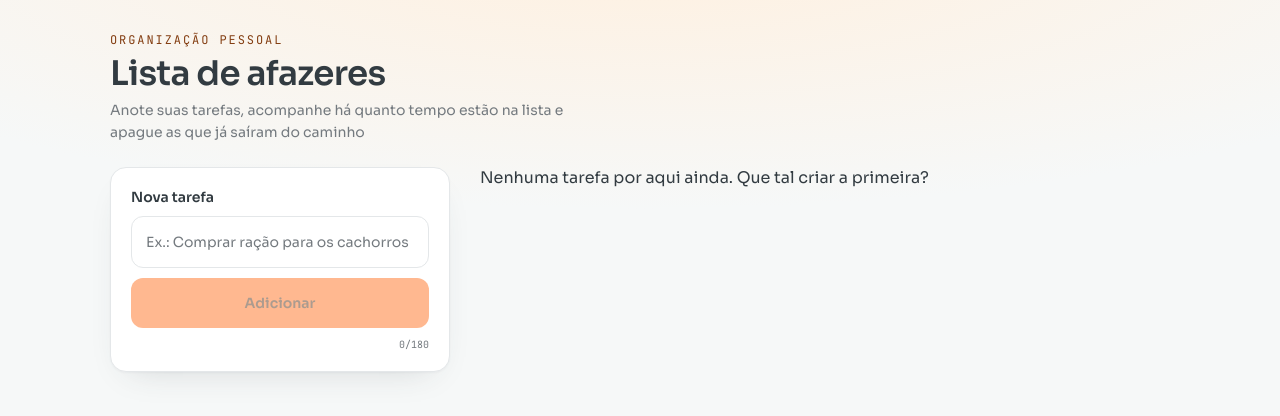
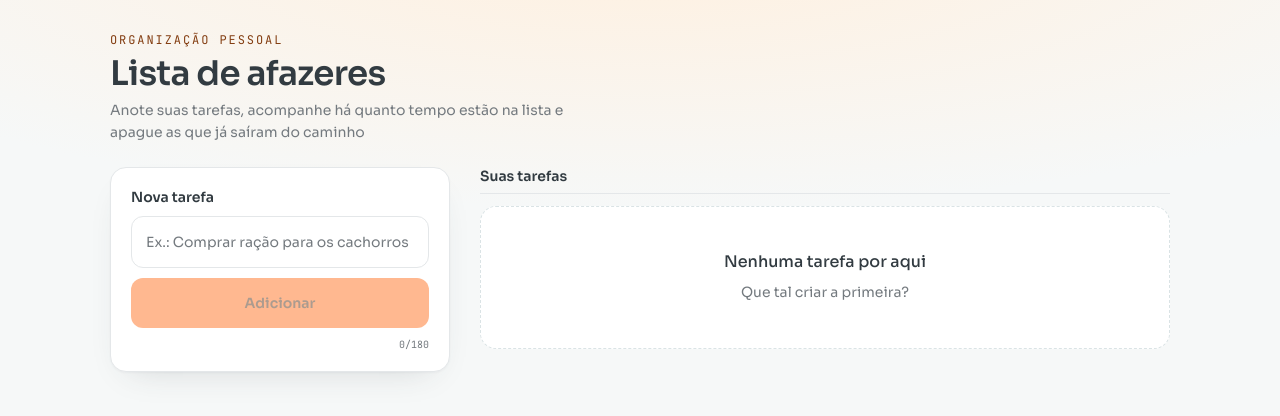
Before and after one commit to taynasales/desafio-todo-list, a React (Vite) app: page / in a window 1280 px wide. Shown: the top 416 px of the page. Built offline with nearby package versions, Linux system fonts and the light colour scheme.

Commit message:
style: estiliza lista com estado vazio e contador de concluidas

```diff
--- /dev/null
+++ b/src/components/TaskList.module.css
@@ -0,0 +1,51 @@
+.header {
+  display: flex;
+  align-items: baseline;
+  justify-content: space-between;
+  gap: 8px;
+  padding-bottom: 8px;
+  border-bottom: 1px solid var(--border);
+  margin-bottom: 12px;
+}
+
+.title {
+  font-size: 14px;
+  font-weight: 600;
+}
+
+.count {
+  font-family: var(--font-mono);
+  font-size: 12px;
+  color: var(--ink-soft);
+}
+
+.list {
+  list-style: none;
+  display: flex;
+  flex-direction: column;
+  gap: 12px;
+}
+
+.empty {
+  display: flex;
+  flex-direction: column;
+  align-items: center;
+  gap: 10px;
+  padding: 44px 24px;
+  text-align: center;
+  background: var(--surface);
+  border: 1px dashed var(--border-strong);
+  border-radius: 16px;
+}
+
+.emptyTitle {
+  font-size: 16px;
+  font-weight: 500;
+  color: var(--ink);
+}
+
+.emptyText {
+  font-size: 14px;
+  line-height: 1.55;
+  color: var(--ink-soft);
+}
--- a/src/components/TaskList.tsx
+++ b/src/components/TaskList.tsx
@@ -1,5 +1,6 @@
 import type { Task } from "../types";
 import TaskItem from "./TaskItem";
+import styles from "./TaskList.module.css";
 
 interface TaskListProps {
   tasks: Task[];
@@ -9,12 +10,29 @@ interface TaskListProps {
 }
 
 function TaskList({ tasks, onDelete, onToggle, onEdit }: TaskListProps) {
-  if (tasks.length === 0) {
-    return <p>Nenhuma tarefa por aqui ainda. Que tal criar a primeira?</p>;
-  }
+  // if (tasks.length === 0) {
+  //   return <p>Nenhuma tarefa por aqui ainda. Que tal criar a primeira?</p>;
+  // }
+  const doneCount = tasks.filter((task) => task.done).length;
 
   return (
-    <ul>
+    <section>
+      <div className={styles.header}>
+        <h2 className={styles.title}>Suas tarefas</h2>
+        {tasks.length > 0 && (
+          <span className={styles.count}>
+            {doneCount} de {tasks.length}{" "}
+            {tasks.length === 1 ? "concluída" : "concluídas"}
+          </span>
+        )}
+      </div>
+      {tasks.length === 0 ? (
+        <div className={styles.empty}>
+          <p className={styles.emptyTitle}>Nenhuma tarefa por aqui</p>
+          <p className={styles.emptyText}>Que tal criar a primeira?</p>
+        </div>
+      ) : (
+        <ul className={styles.list}>
           {tasks.map((task) => (
             <TaskItem
               key={task.id}
@@ -25,6 +43,8 @@ function TaskList({ tasks, onDelete, onToggle, onEdit }: TaskListProps) {
             />
           ))}
         </ul>
+      )}
+    </section>
   );
 }
 
```
Lines whose indentation alone changed are shown as unchanged.
